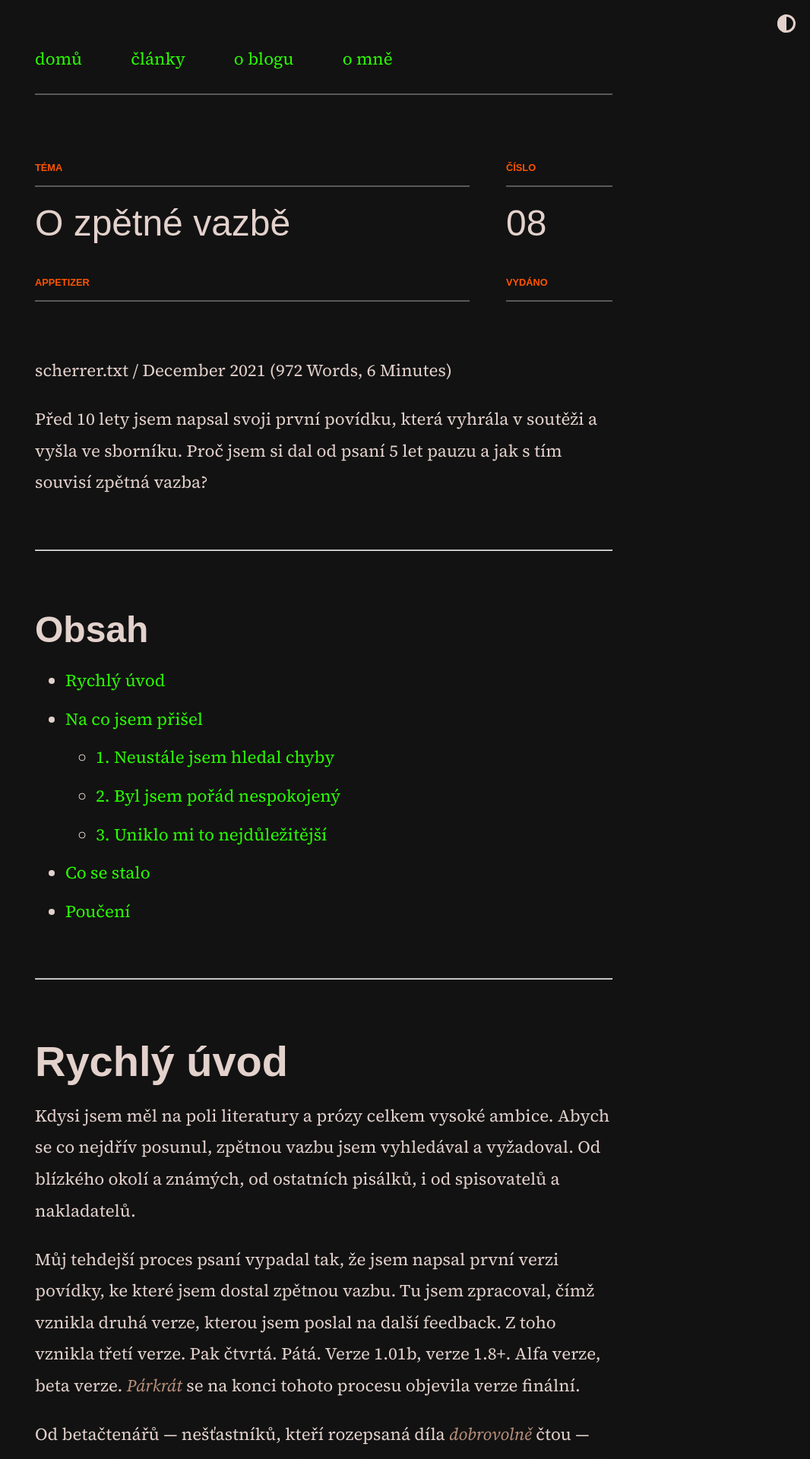
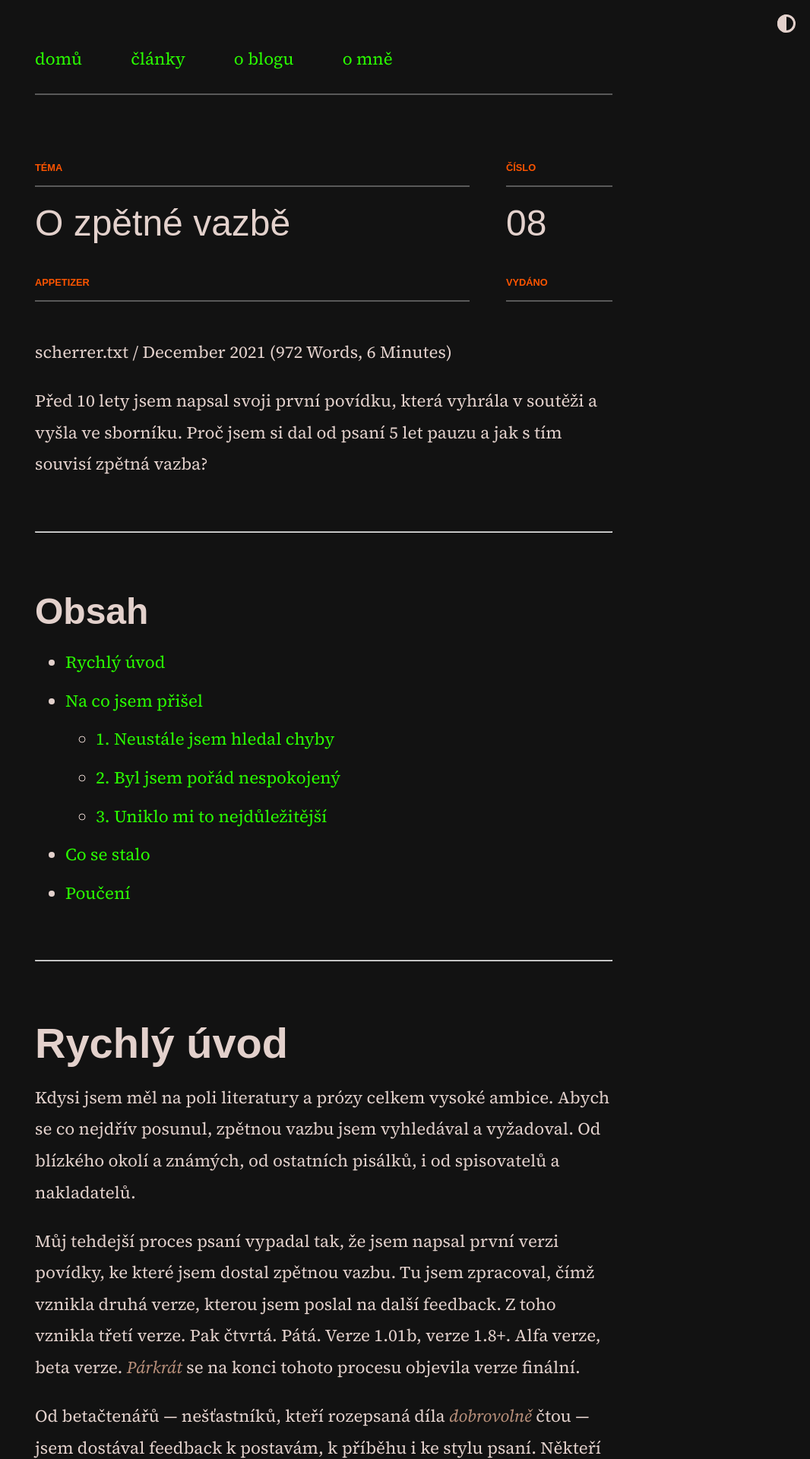
Before and after one commit to scherrer-txt/bts, a Jekyll site: the page built from _posts/2021-12-17-o-zpetne-vazbe.md, in a window 1280 px wide. Shown: the top 1920 px of the page at 76% size, without its empty margins (214-1280 px from the left). Built offline with Jekyll 4.4.1, drawn with Linux system fonts in a browser that asks for light colours; some web fonts are replaced.

Commit message:
Update moonwalk.scss

```diff
--- a/_sass/moonwalk.scss
+++ b/_sass/moonwalk.scss
@@ -508,7 +508,7 @@
 .number-container h3,
 .appetizer-container h3,
 .release-container h3 {
-  margin-top: 24px;
+  margin-top: 0px;
 }
 // POST META END
 
```
